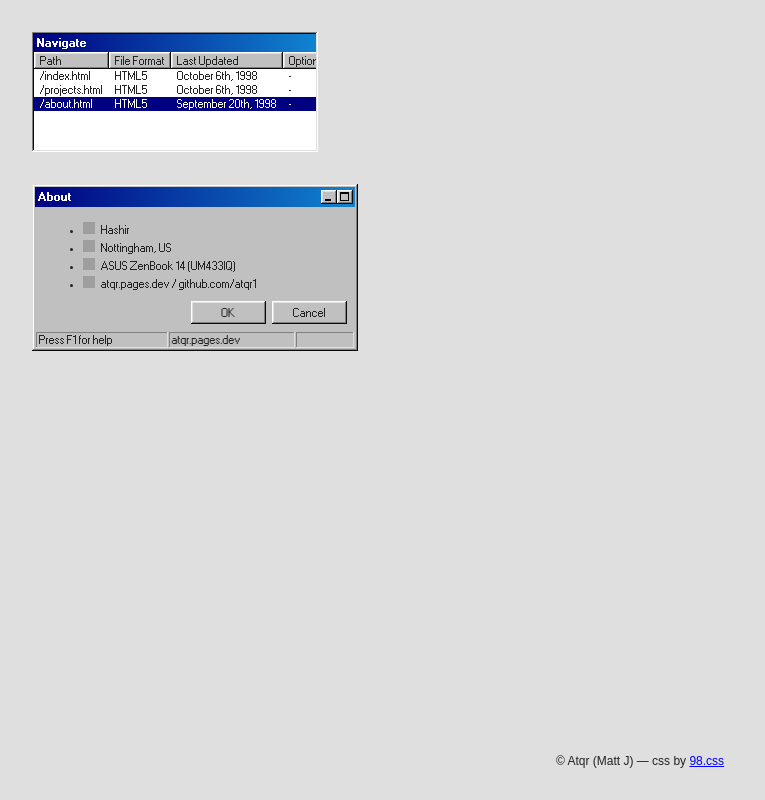
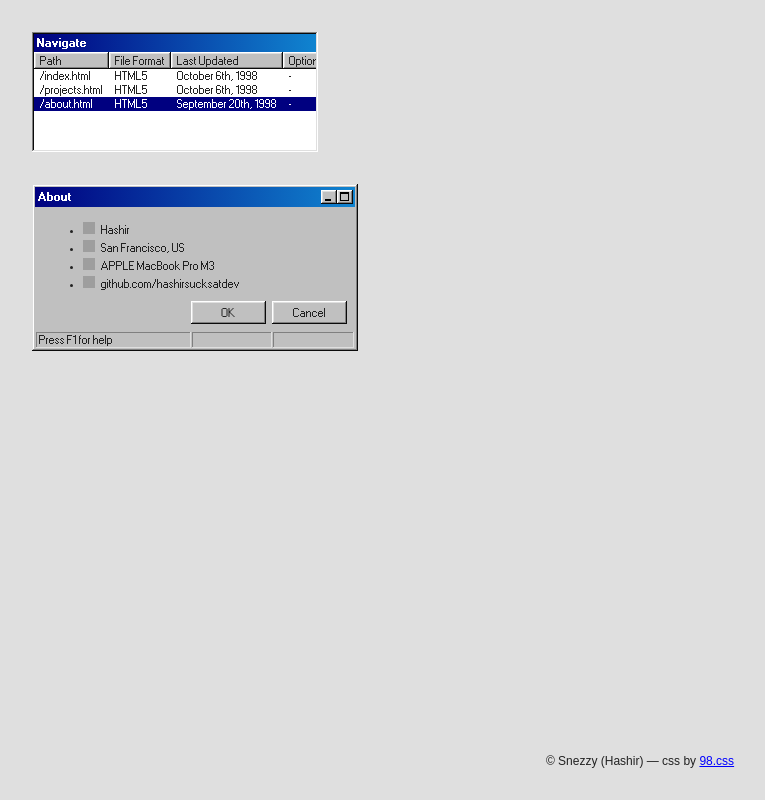
Before and after one commit to hashirsucksatdev/website, a plain HTML site: page about.html in a window 1280 px wide. Shown: the whole page, without its empty margins (8-773 px from the left). Drawn offline with nearby package versions, Linux system fonts and the light colour scheme; no server answers; grey boxes are pictures that could not be loaded.

Commit message:
Update about.html

```diff
--- a/about.html
+++ b/about.html
@@ -186,15 +186,15 @@
         </li>
         <li>
             <img src="https://win98icons.alexmeub.com/icons/png/world-4.png" alt="World icon" style="width: 12px; height: 12px; margin-top: 4px; margin-right: 4px;">
-            <span>Nottingham, US</span>
+            <span>San Francisco, US</span>
         </li>
         <li>
             <img src="https://win98icons.alexmeub.com/icons/png/computer_explorer_2k-0.png" alt="Computer icon" style="width: 12px; height: 12px; margin-top: 4px; margin-right: 4px;">
-            <span>ASUS ZenBook 14 (UM433IQ)</span>
+            <span>APPLE MacBook Pro M3</span>
         </li>
         <li>
             <img src="https://win98icons.alexmeub.com/icons/png/msie2-2.png" alt="IE icon" style="width: 12px; height: 12px; margin-top: 4px; margin-right: 4px;">
-            <span>atqr.pages.dev / github.com/atqr1</span>
+            <span>github.com/hashirsucksatdev</span>
         </li>
       </ul>
       <section class="field-row" style="justify-content: flex-end">
@@ -204,7 +204,7 @@
     </div>
     <div id="statusBar" class="status-bar">
       <p class="status-bar-field">Press F1 for help</p>
-      <p class="status-bar-field">atqr.pages.dev</p>
+      <p class="status-bar-field"></p>
       <p class="status-bar-field" id="ipAddress"></p>
     </div>
   </div>
@@ -352,7 +352,7 @@ function _0x3027(_0x6b7a7b,_0x2befb8){var _0x10f267=_0x10f2();return _0x3027=fun
   <div class="footerWrap">
     <div class="footer">
       <div class="footerContent">
-        <p>&copy; Atqr (Matt J) ― css by <a href="https://jdan.github.io/98.css/">98.css</a></p>
+        <p>&copy; Snezzy (Hashir) ― css by <a href="https://jdan.github.io/98.css/">98.css</a></p>
       </div>
     </div>
   </div>
```
